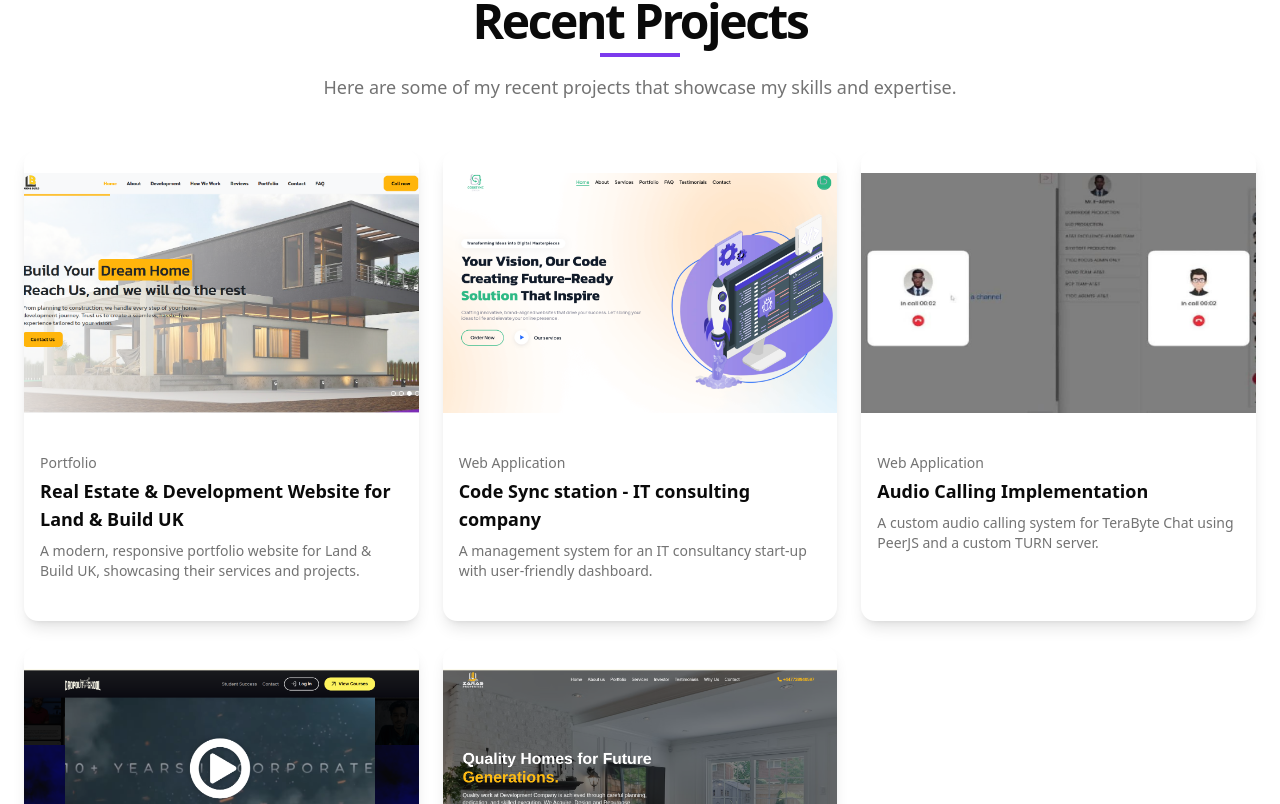
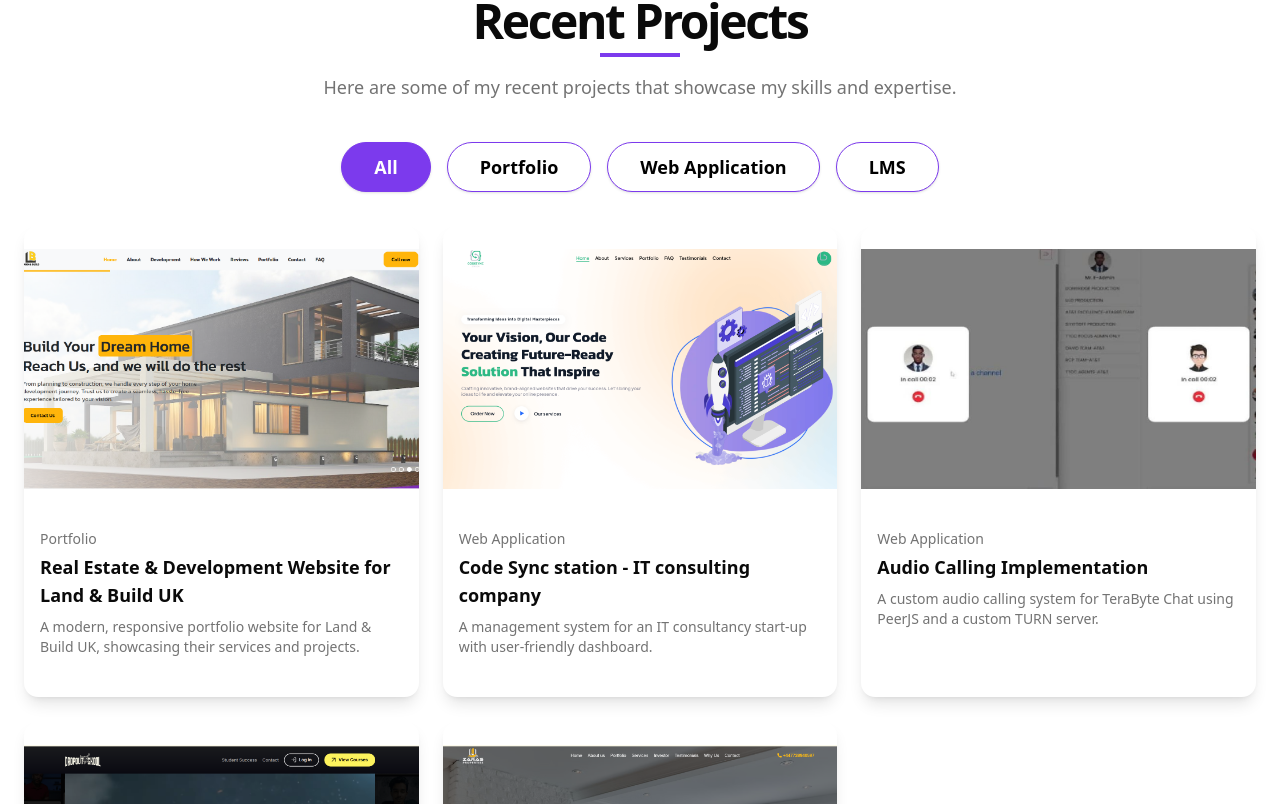
Before and after one commit to Naim-Ahmad/portfolio-next-v2, a Next.js app: page / in a window 1280 px wide. Shown: the part 2356-3160 px from the top of the page. Built offline with nearby package versions, Linux system fonts and the light colour scheme.

Commit message:
responsive fixed added tab

```diff
--- a/src/components/Hero.jsx
+++ b/src/components/Hero.jsx
@@ -12,7 +12,7 @@ export default function Hero() {
         <div className="grid gap-6 lg:grid-cols-2 lg:gap-3 items-center">
           <div className="space-y-4">
             <div className="inline-block rounded-lg bg-muted px-3 py-1 text-sm">Web Developer</div>
-            <h1 className="text-4xl font-bold tracking-tighter sm:text-5xl md:text-5xl">
+            <h1 className="text-4xl h-18 sm:h-auto font-bold tracking-tighter md:text-5xl">
               Hello, I'm <TypeEffect titles={['Naim Ahmad', 'a full stack developer']}/>
             </h1>
             <p className="max-w-[700px] text-muted-foreground md:text-xl">
--- a/src/components/Portfolio.jsx
+++ b/src/components/Portfolio.jsx
@@ -1,12 +1,30 @@
-import { Button } from "@/components/ui/button"
-import { Card, CardContent } from "@/components/ui/card"
-import { projects } from "@/data"
-import { ExternalLink, Github } from "lucide-react"
-import Image from "next/image"
-import Link from "next/link"
+"use client"
+import { Button } from "@/components/ui/button";
+import { Card, CardContent } from "@/components/ui/card";
+import { Tabs, TabsContent, TabsList, TabsTrigger } from "@/components/ui/tabs";
+import { projects } from "@/data";
+import { ExternalLink, Github } from "lucide-react";
+import Image from "next/image";
+import Link from "next/link";
+import { useState } from "react";
+
+// Get unique categories from projects and add "All" tab at the beginning
+const baseCategories = [...new Set(projects.map((p) => p.category || "Other"))];
+const categories = ["All", ...baseCategories];
+
+const PROJECTS_PER_PAGE = 6;
 
 export default function Portfolio() {
+  const [visibleCount, setVisibleCount] = useState(
+    Object.fromEntries(categories.map((cat) => [cat, PROJECTS_PER_PAGE]))
+  );
 
+  const handleLoadMore = (cat) => {
+    setVisibleCount((prev) => ({
+      ...prev,
+      [cat]: prev[cat] + PROJECTS_PER_PAGE,
+    }));
+  };
 
   return (
     <section id="portfolio" className="py-20">
@@ -22,10 +40,37 @@ export default function Portfolio() {
           </p>
         </div>
 
-        <div className="grid grid-cols-1 md:grid-cols-2 lg:grid-cols-3 gap-6 mt-12">
-          {projects.map((project, index) => (
+        <Tabs defaultValue={categories[0]} className="w-full mt-12">
+          <TabsList className="flex justify-center mb-8 gap-4 bg-transparent mx-auto flex-wrap h-auto md:h-9 md:flex-nowrap">
+            {categories.map((cat) => (
+              <TabsTrigger
+                key={cat}
+                value={cat}
+                className="px-6 py-2 md:text-lg md:px-8 md:py-6 cursor-pointer rounded-full font-semibold
+                  data-[state=active]:bg-primary
+                  data-[state=active]:text-white
+                  shadow
+                  w-fit
+                  border-primary
+                  bg-white text-black hover:bg-primary hover:text-white transition"
+              >
+                {cat}
+              </TabsTrigger>
+            ))}
+          </TabsList>
+          {categories.map((cat) => {
+            // If "All", show all projects, otherwise filter by category
+            const filtered =
+              cat === "All"
+                ? projects
+                : projects.filter((p) => (p.category || "Other") === cat);
+            const showCount = visibleCount[cat] || PROJECTS_PER_PAGE;
+            return (
+              <TabsContent key={cat} value={cat}>
+                <div className="grid grid-cols-1 md:grid-cols-2 lg:grid-cols-3 gap-6">
+                  {filtered.slice(0, showCount).map((project, idx) => (
                     <Card
-              key={index}
+                      key={project.title + idx}
                       className="overflow-hidden border-none shadow-lg group dark:bg-background/50 dark:backdrop-blur-sm"
                     >
                       <div className="relative h-60 w-full overflow-hidden">
@@ -58,7 +103,18 @@ export default function Portfolio() {
                     </Card>
                   ))}
                 </div>
+                {filtered.length > showCount && (
+                  <div className="flex justify-center mt-8">
+                    <Button onClick={() => handleLoadMore(cat)}>
+                      Load More
+                    </Button>
+                  </div>
+                )}
+              </TabsContent>
+            );
+          })}
+        </Tabs>
       </div>
     </section>
-  )
+  );
 }
--- a/src/components/about.jsx
+++ b/src/components/about.jsx
@@ -40,7 +40,7 @@ export default function About() {
               Next.js, but I'm also proficient in backend technologies.
             </p>
 
-            <div className="grid grid-cols-2 gap-4 pt-4">
+            <div className="grid  sm:grid-cols-2 gap-4 pt-4">
               <div>
                 <p className="font-medium">Name:</p>
                 <p className="text-muted-foreground">{personalInfo.name}</p>
```
Lines whose indentation alone changed are shown as unchanged.
